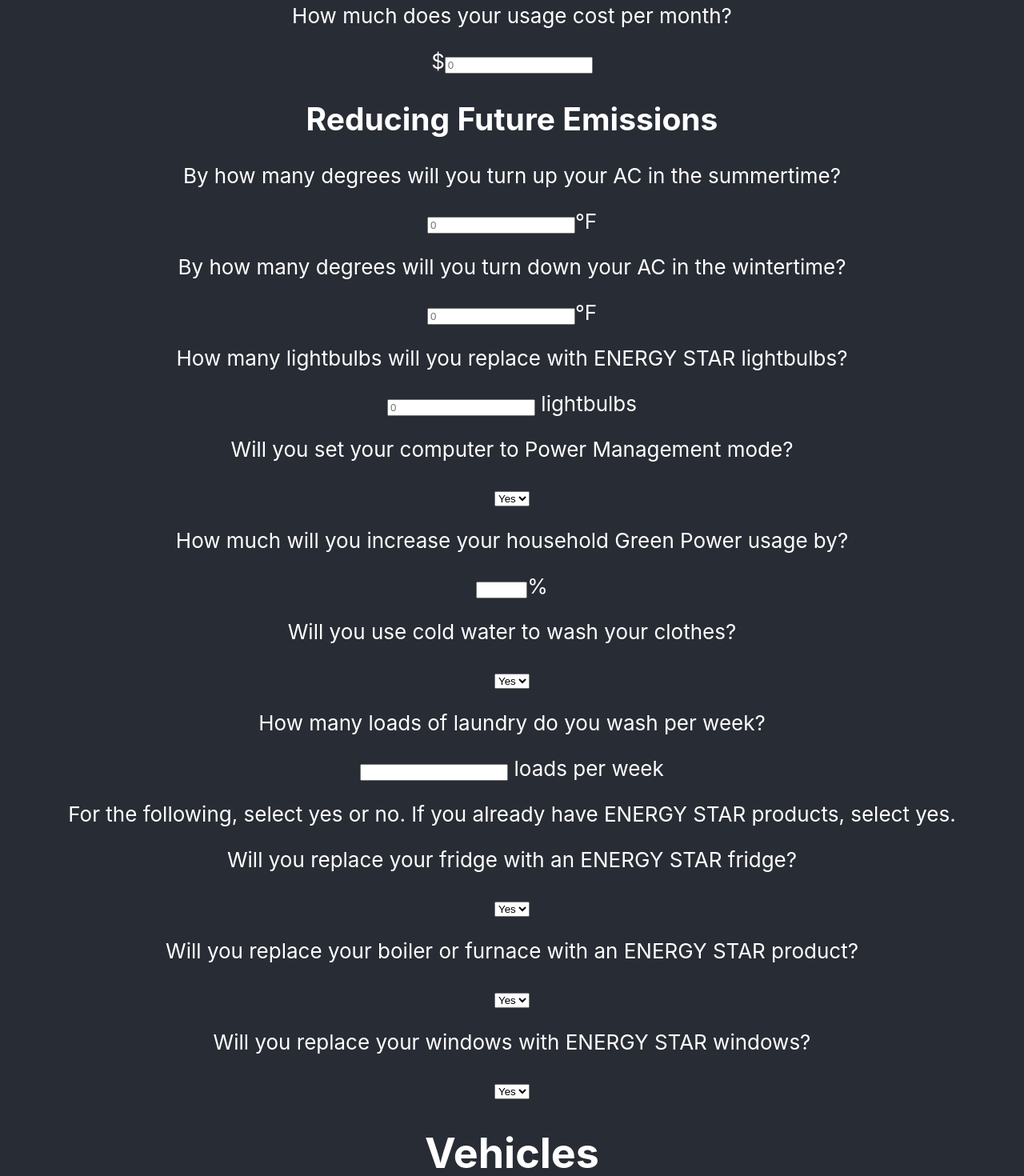
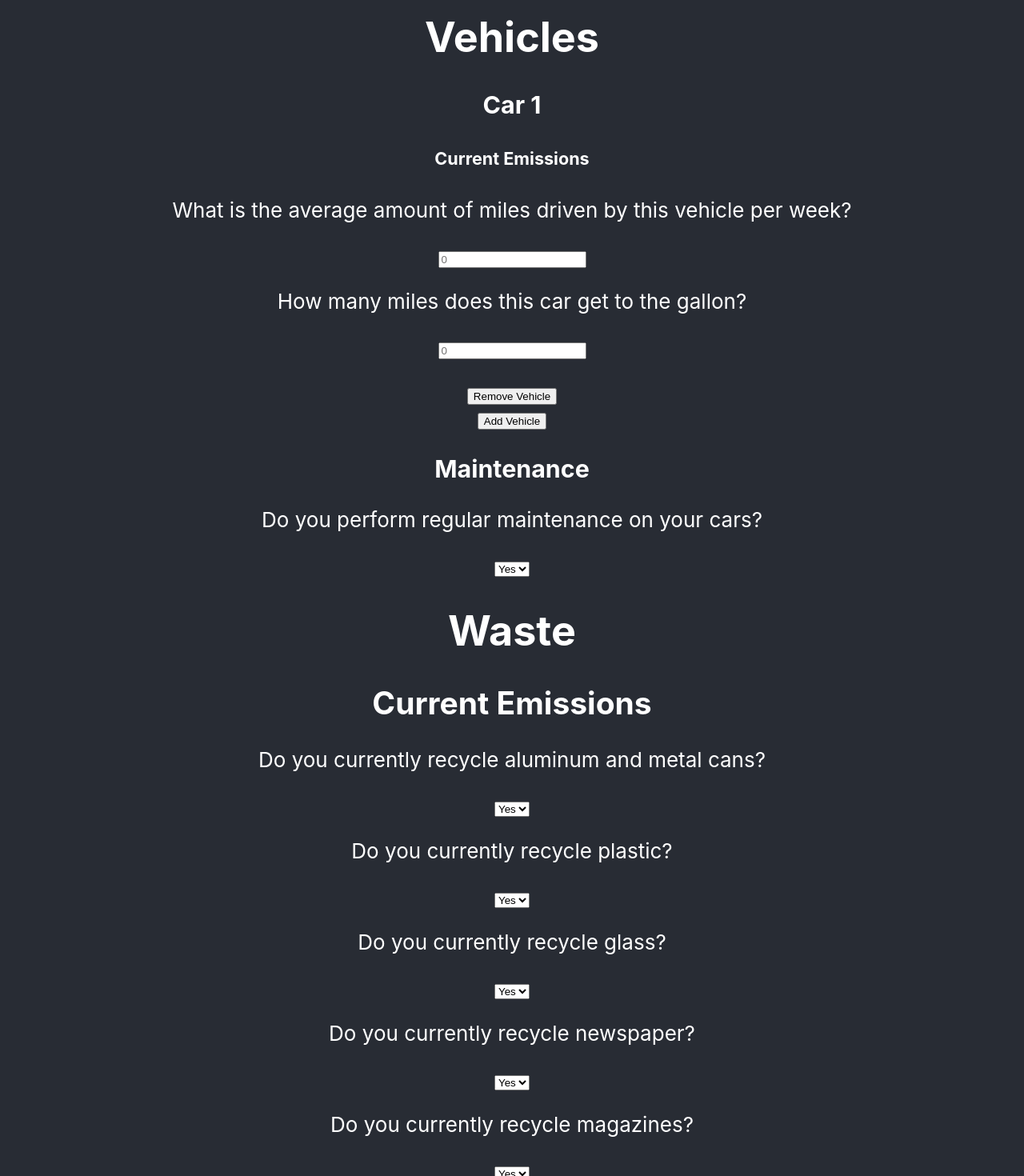
Before and after one commit to laolmstead/CarbonFootprint2021, a React (Create React App) app in the folder frontend/: page / in a window 1280 px wide. Shown: the part 380-1850 px from the top of the page at 80% size. Built offline with nearby package versions, Linux system fonts and the light colour scheme.

Commit message:
Update App.js
Removed "Reduce Future Emissions" sections from the form.

```diff
--- a/frontend/src/App.js
+++ b/frontend/src/App.js
@@ -5,14 +5,14 @@ class App extends React.Component {
   constructor(props) {
     super(props);
     this.state = {
-      mpg1: [{Miles_Driven: "", Miles_Per_Gallon: "", Will_Drive: "", Will_MPG: ""}]
+      mpg1: [{Miles_Driven: "", Miles_Per_Gallon: ""}]
     };
   }
 
   // The function for the button that adds more cars to the form
   addClick(){
     this.setState(prevState => ({
-      mpg1: [...prevState.mpg1, { Miles_Driven: "", Miles_Per_Gallon: "", Will_Drive: "", Will_MPG: ""}]
+      mpg1: [...prevState.mpg1, { Miles_Driven: "", Miles_Per_Gallon: ""}]
     }))
   }
 
@@ -26,11 +26,6 @@ class App extends React.Component {
         <input placeholder="0" name="Miles_Driven" value={el.Miles_Driven||''} onChange={this.handleChange.bind(this, i)} />
         <p>How many miles does this car get to the gallon?</p>
         <input placeholder="0" name="Miles_Per_Gallon" value={el.Miles_Per_Gallon||''} onChange={this.handleChange.bind(this, i)} />
-        <h5>Reducing Future Emissions</h5>
-        <p>How many fewer miles will you drive per week?</p>
-        <input placeholder="0" name="Will_Drive" value={el.Will_Drive||''} onChange={this.handleChange.bind(this, i)} />
-        <p>Replace this vehicle with one that gets this many miles per gallon:</p>
-        <input placeholder="0" name="Will_MPG" value={el.Will_MPG||''} onChange={this.handleChange.bind(this, i)} />
         <p></p>
         <input type='button' value='Remove Vehicle' onClick={this.removeClick.bind(this, i)}/>
       </div>
@@ -44,7 +39,7 @@ class App extends React.Component {
     this.setState({ mpg1 })
   }
 
-  // Handler for... actually I'm not sure what this is for
+  // Change handler
   handleChange(i, e) {
     const { name, value } = e.target;
     let mpg1 = [...this.state.mpg1];
@@ -59,8 +54,6 @@ class App extends React.Component {
       <header className="App-header">
 
         <h1>Gas Usage</h1>
-
-        <h2>Current Emissions</h2>
         <form action="">
         <p>Household's Primary Heating Source:</p>
         <select name="Type_Heating" id="Type_Heating">
@@ -71,44 +64,6 @@ class App extends React.Component {
         </select>
         <p>How much does your usage cost per month?</p>
         $<input type="number" id="Fuel_Use" name="Fuel_Use" min="0" placeholder="0"/>
-
-        <h2>Reducing Future Emissions</h2>
-        <p>By how many degrees will you turn up your AC in the summertime?</p>
-        <input type="number" id="Up_Thermo_Summer" name="Up_Thermo_Summer" placeholder="0"/>°F
-        <p>By how many degrees will you turn down your AC in the wintertime?</p>
-        <input type="number" id="Down_Thermo_Winter" name="Down_Thermo_Winter" placeholder="0"/>°F
-        <p>How many lightbulbs will you replace with ENERGY STAR lightbulbs?</p>
-        <input type="number" id="Lightbulbs_Replaced" name="Lightbulbs_Replaced" placeholder="0"/> lightbulbs
-        <p>Will you set your computer to Power Management mode?</p>
-        <select name="Computer_Power_Management" id="Computer_Power_Management">
-          <option value="True">Yes</option>
-          <option value="False">No</option>
-        </select>
-        <p>How much will you increase your household Green Power usage by?</p>
-        <input type="number" id="Increase_Green_Power" min="0" max="100" default="0"/>%
-        <p>Will you use cold water to wash your clothes?</p>
-        <select name="Cold_Water_Wash_Clothes" id="Cold_Water_Wash_Clothes">
-          <option value="True">Yes</option>
-          <option value="False">No</option>
-        </select>
-        <p>How many loads of laundry do you wash per week?</p>
-        <input type="number" id="Loads_Laundry" min="0" default="0"/> loads per week
-        <p>For the following, select yes or no. If you already have ENERGY STAR products, select yes.</p>
-        <p>Will you replace your fridge with an ENERGY STAR fridge?</p>
-        <select name="Energy_Star_Fridge" id="Energy_Star_Fridge">
-          <option value="True">Yes</option>
-          <option value="False">No</option>
-        </select>
-        <p>Will you replace your boiler or furnace with an ENERGY STAR product?</p>
-        <select name="Energy_Star_Boiler_Furnace" id="Energy_Star_Boiler_Furnace">
-          <option value="True">Yes</option>
-          <option value="False">No</option>
-        </select>
-        <p>Will you replace your windows with ENERGY STAR windows?</p>
-        <select name="Energy_Star_Windows" id="Energy_Star_Windows">
-          <option value="True">Yes</option>
-          <option value="False">No</option>
-        </select>
 
         <h1>Vehicles</h1>
 
@@ -121,13 +76,6 @@ class App extends React.Component {
           <option value="False">No</option>
         </select>
         <div id="parentDiv"></div>
-
-        <h2>Reducing Future Emissions</h2>
-        <p>Will you maintain your cars in the future?</p>
-        <select name="Will_Maintain" id="Will_Maintain">
-          <option value="True">Yes</option>
-          <option value="False">No</option>
-        </select>
 
         <h1>Waste</h1>
 
@@ -157,33 +105,6 @@ class App extends React.Component {
           <option value="True">Yes</option>
           <option value="False">No</option>
         </select>
-
-        <h2>Reducing Future Emissions</h2>
-        <p>Will you recycle aluminum and metal cans?</p>
-        <select name="Will_Recycle_Aluminum_Cans" id="Will_Recycle_Aluminum_Cans">
-          <option value="True">Yes</option>
-          <option value="False">No</option>
-        </select>
-        <p>Will you recycle plastic?</p>
-        <select name="Will_Recycle_Plastic" id="Will_Recycle_Plastic">
-          <option value="True">Yes</option>
-          <option value="False">No</option>
-        </select>
-        <p>Will you recycle glass?</p>
-        <select name="Will_Recycle_Glass" id="Will_Recycle_Glass">
-          <option value="True">Yes</option>
-          <option value="False">No</option>
-        </select>
-        <p>Will you recycle newspaper?</p>
-        <select name="Will_Recycle_Newspaper" id="Will_Recycle_Newspaper">
-          <option value="True">Yes</option>
-          <option value="False">No</option>
-        </select>
-        <p>Will you recycle magazines?</p>
-        <select name="Will_Recycle_Magazines" id="Will_Recycle_Magazines">
-          <option value="True">Yes</option>
-          <option value="False">No</option>
-        </select>
         <p/>
         <input type="submit"/>
         <p/>
```
